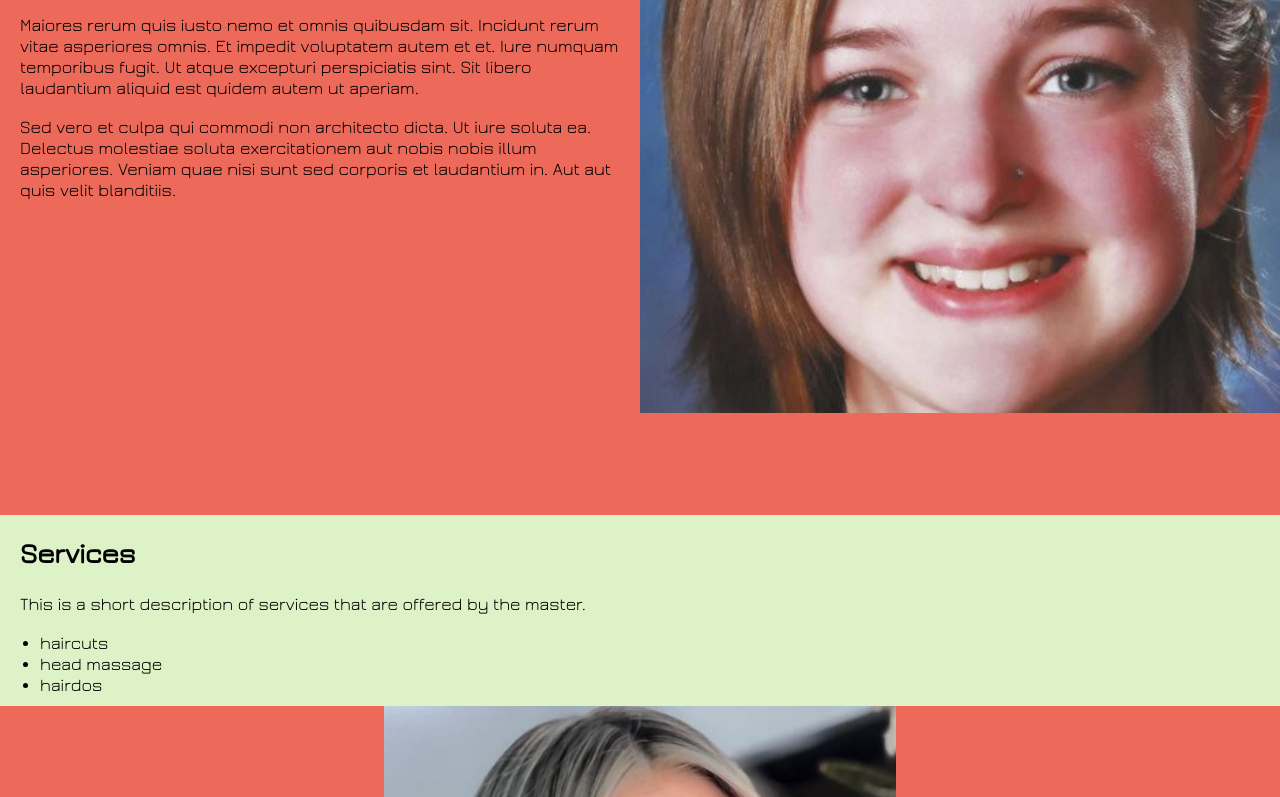
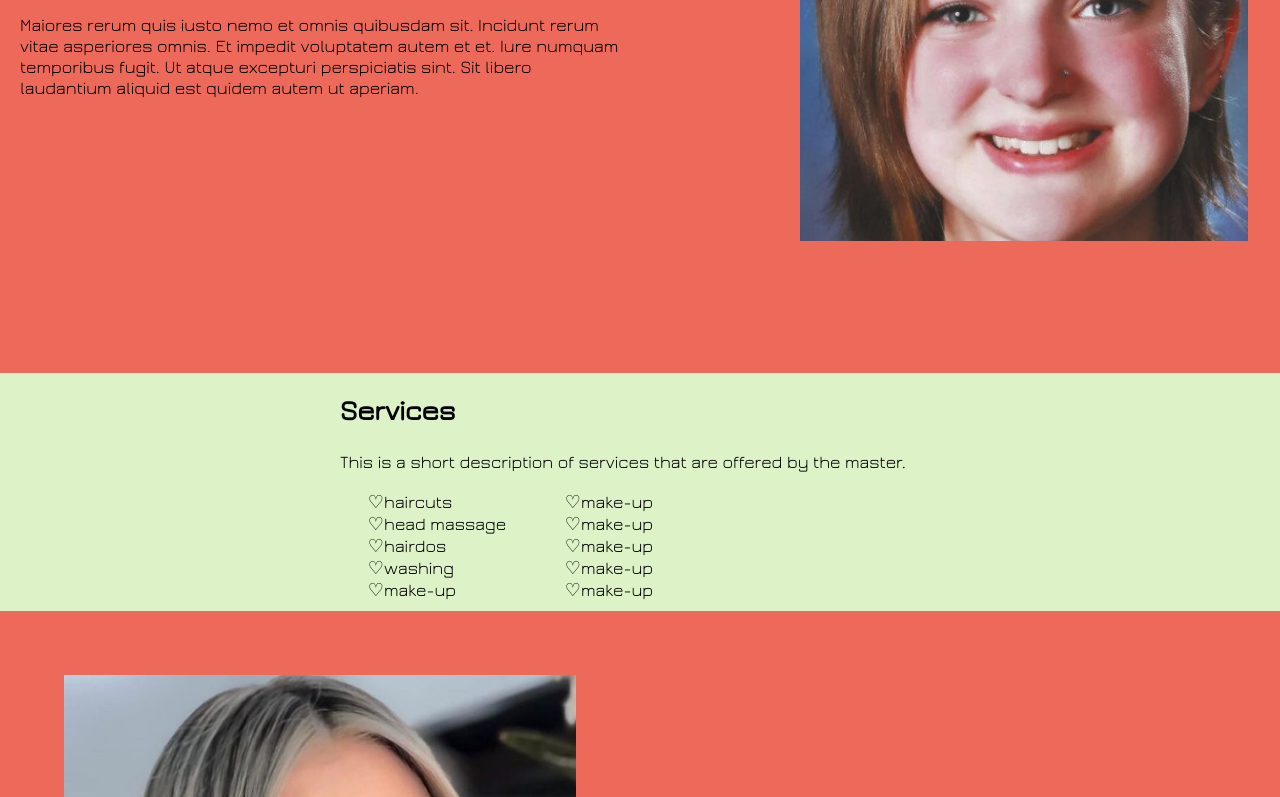
Before and after one commit to angryteach/haircuts, a plain HTML site: page index.html in a window 1280 px wide. Shown: the part 483-1280 px from the top of the page. Drawn offline with Linux system fonts and the light colour scheme.

Commit message:
Padding for images. I managed to get the image sizes, padding and screen sizes to play nicely together. It looks a little better in terms of positioning. Removed a paragraph from master's description. Updated NOTES.md to reflect the changes.

```diff
--- a/css/style.css
+++ b/css/style.css
@@ -64,6 +64,10 @@ a {
 	color: white;
 }
 
+ul {
+	columns: 4 auto;
+}
+
 ul li {
 	font-size: 1.8rem;
 	font-family: 'contents', arial;
@@ -93,29 +97,31 @@ img {
 }
 
 .master-description {
-	grid-column: 2 / 4;
+	grid-column: 2 / 3;
 	grid-row: 2;
 }
 
 .master-photo {
-	grid-column: 4 / 5;
+	grid-column: 3 / 4;
 	grid-row: 2;
 }
 
 .master-photo img {
-	width: 100%;
+	width: 80%;
+	padding: 10%;
 }
 
 .services-offered {
 	grid-column: 1 / 5;
 	grid-row: 3;
 	background-color: #def2c8;
-	padding-left: 25%;
+	padding: 0 25%;
 }
 
 .carousel {
-	grid-column: 1 / 5;
+	grid-column: 2 / 3;
 	grid-row: 4;
+	padding: 10%;
 }
 
 .certificates {
@@ -139,7 +145,7 @@ img {
 	justify-content: center;
 	align-items: center;
 	margin: auto;
-	width: 40%;
+	width: 100%;
 	height: 100%;
 }
 /* ----- end of container stylings ----- */
@@ -213,6 +219,7 @@ Make modification according to your needs. */
 
 	.master-photo img {
 		width: 100%;
+		padding: 0;
 	}
 
 	.master-description {
@@ -223,6 +230,7 @@ Make modification according to your needs. */
 	.carousel {
 		grid-column: 1 / 5;
 		grid-row: 5;
+		padding: 0;
 	}
 
 	.services-offered {
@@ -265,6 +273,7 @@ Make modification according to your needs. */
 
 	.master-photo img {
 		width: 100%;
+		padding: 0;
 	}
 
 	.master-description {
@@ -275,6 +284,7 @@ Make modification according to your needs. */
 	.carousel {
 		grid-column: 1 / 5;
 		grid-row: 5;
+		padding: 0;
 	}
 
 	.services-offered {
@@ -300,13 +310,21 @@ Make modification according to your needs. */
 		text-align: center;
 	}
 
+	ul {
+		columns: 2 auto;
+		padding: 0 30% 0 10%;
+		list-style-type: "\2661";
+	}
+
 	.master-photo {
 		grid-column: 3 / 5;
 		grid-row: 2;
 	}
 
 	.master-photo img {
-		width: 100%;
+		width: 70%;
+		float: right;
+		padding: 5%;
 	}
 
 	.master-description {
@@ -315,15 +333,15 @@ Make modification according to your needs. */
 	}
 
 	.carousel {
-		grid-column: 1 / 5;
+		grid-column: 1 / 3;
 		grid-row: 5;
+		padding: 10%;
 	}
 
 	.services-offered {
 		grid-column: 1 / 5;
 		grid-row: 4;
 		background-color: #def2c8;
-		padding: 0;
 	}
 
 	.certificates {
--- a/index.html
+++ b/index.html
@@ -43,6 +43,13 @@
 					<li>haircuts</li>
 					<li>head massage</li>
 					<li>hairdos</li>
+					<li>washing</li>
+					<li>make-up</li>
+					<li>make-up</li>
+					<li>make-up</li>
+					<li>make-up</li>
+					<li>make-up</li>
+					<li>make-up</li>
 				</ul>
 			</div>
 
@@ -58,7 +65,6 @@
 
 				<p>Maiores rerum quis iusto nemo et omnis quibusdam sit. Incidunt rerum vitae asperiores omnis. Et impedit voluptatem autem et et. Iure numquam temporibus fugit. Ut atque excepturi perspiciatis sint. Sit libero laudantium aliquid est quidem autem ut aperiam.</p>
 
-				<p>Sed vero et culpa qui commodi non architecto dicta. Ut iure soluta ea. Delectus molestiae soluta exercitationem aut nobis nobis illum asperiores. Veniam quae nisi sunt sed corporis et laudantium in. Aut aut quis velit blanditiis.</p>
 			</div>
 
 			<div class="certificates">
```
Also changed, not shown: 1 other file.
